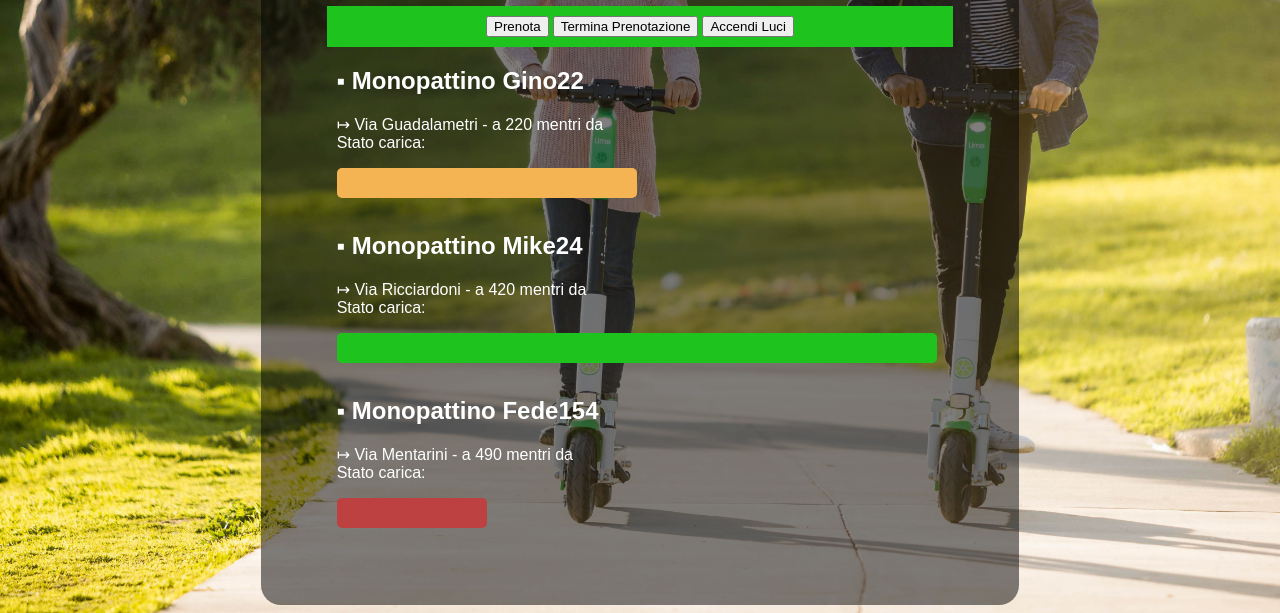
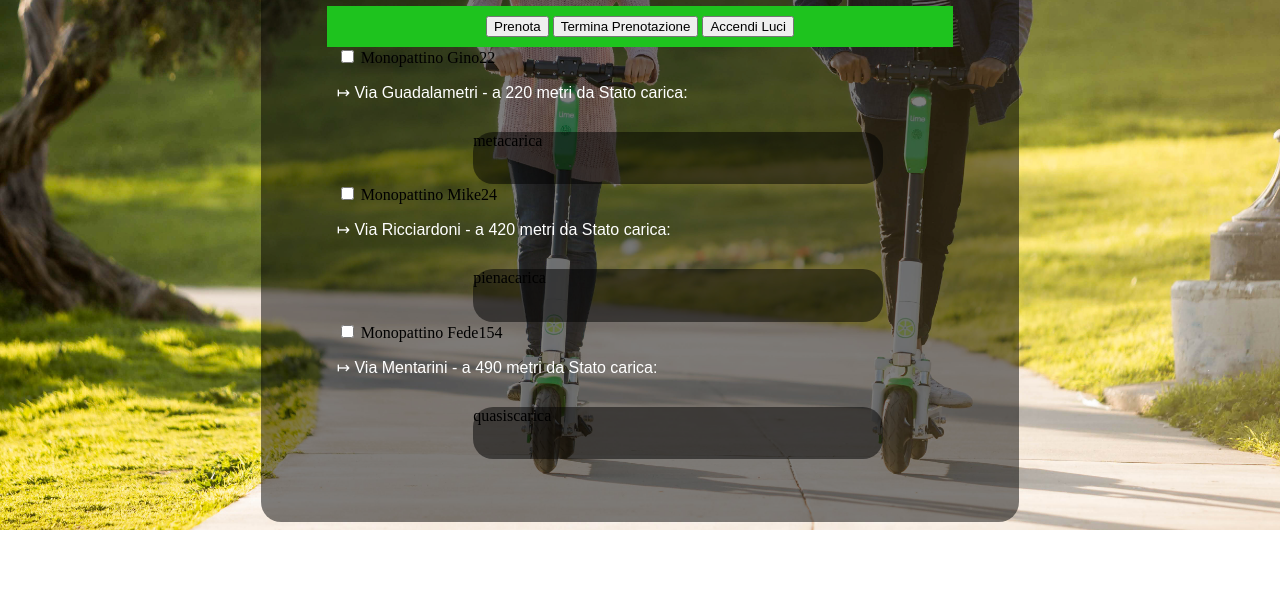
Before and after one commit to Yakedo94/coding-challenge-boolean-bottari-gabriele, a plain HTML site: page index.html in a window 1280 px wide. Shown: the part 295-908 px from the top of the page. After the commit the page ends 825 px from the top, so only its background shows below. Drawn offline with Linux system fonts and the light colour scheme; files whose address does not match are found by name.

Commit message:
Add files via upload

```diff
--- a/index.html
+++ b/index.html
@@ -1,18 +1,18 @@
 <!DOCTYPE html>
-<html>
-    <head>
-        <title>Coding Challenge Bottari Gabriele</title>
-        <link rel="stylesheet" href="style.css">
-    </head>
+    <html>
+        <head>
+            <title>Coding Challenge Bottari Gabriele</title>
+            <link rel="stylesheet" href="style.css">
+        </head>
         <body>
-            <div>
-                <header>
+            <div id="layout">
+                <header> <!-- parte superiore  -->
 
-                    <img id="logo" src="c:\Users\Gabrottino\Desktop\Boolean\Coding-Challenge\logo.png" alt="logo">
-                    <h1>Taking Booleaners from A to B</h1>
+                    <img id="logo" src="logo.png" alt="logo"> <!-- logo -->
+                    <h1>Taking Booleaners from A to B</h1> <!-- titolo -->
 
 
-                        <nav>
+                        <nav> <!-- barra centrale  -->
                             <button>Prenota</button>
                             <button>Termina Prenotazione</button>
                             <button>Accendi Luci</button>
@@ -20,41 +20,36 @@
 
                 </header>
 
-                <section>
-                    <h2> &blacksquare; Monopattino Gino22</h2>
+                <section> <!-- primo monopattino  -->
+                    <input type="checkbox" id="monopattino1">
+                    <label for="monopattino1"> Monopattino Gino22</label>
                     <p>
-                    &RightTeeArrow; Via Guadalametri - a 220 mentri da
-                    <br>
+                    &RightTeeArrow; Via Guadalametri - a 220 metri da
                     Stato carica:
                     </p>
-                    <svg width="800" height="40">
-                        <rect width="300" height="30" rx="5" ry="5" style="fill:rgb(245, 180, 83);" />
-                    </svg>
+                    <div id="metacarica">metacarica</div>
                 </section>
 
-                <section>
-                    <h2> &blacksquare; Monopattino Mike24</h2>
+                <section> <!-- secondo monopattino  -->
+                    <input type="checkbox" id="monopattino2">
+                    <label for="monopattino2"> Monopattino Mike24</label>
                     <p>
-                    &RightTeeArrow; Via Ricciardoni - a 420 mentri da
-                    <br>
+                    &RightTeeArrow; Via Ricciardoni - a 420 metri da
                     Stato carica:
                     </p>
-                    <svg width="800" height="40">
-                    <rect width="600" height="30" rx="5" ry="5" style="fill:rgb(30, 195, 30);" />
-                    </svg>
+                    <div id="pienacarica">pienacarica</div>
                 </section>
 
-                <section>
-                    <h2> &blacksquare; Monopattino Fede154</h2>
+                <section> <!-- terzo monopattino  -->
+                    <input type="checkbox" id="monopattino3">
+                    <label for="monopattino3"> Monopattino Fede154</label>
                     <p>
-                    &RightTeeArrow; Via Mentarini - a 490 mentri da
-                    <br>
+                    &RightTeeArrow; Via Mentarini - a 490 metri da
                     Stato carica:
                     </p>
-                    <svg width="800" height="40">
-                    <rect width="150" height="30" rx="5" ry="5" style="fill:rgb(190, 65, 65);" />
-                    </svg>
+                    <div id="quasiscarica">quasiscarica</div>
                 </section>
+
         </div>
 
     </body>
```
